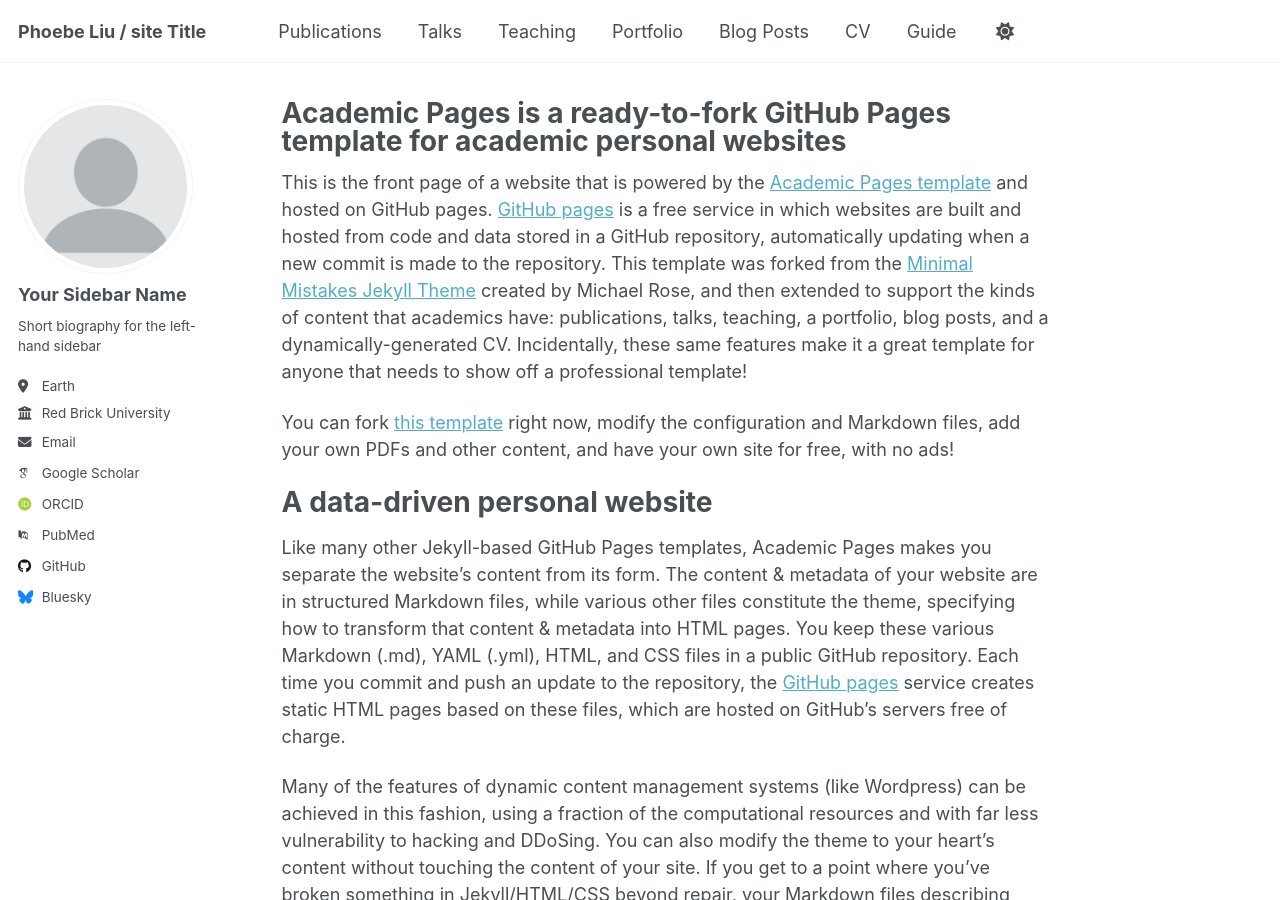
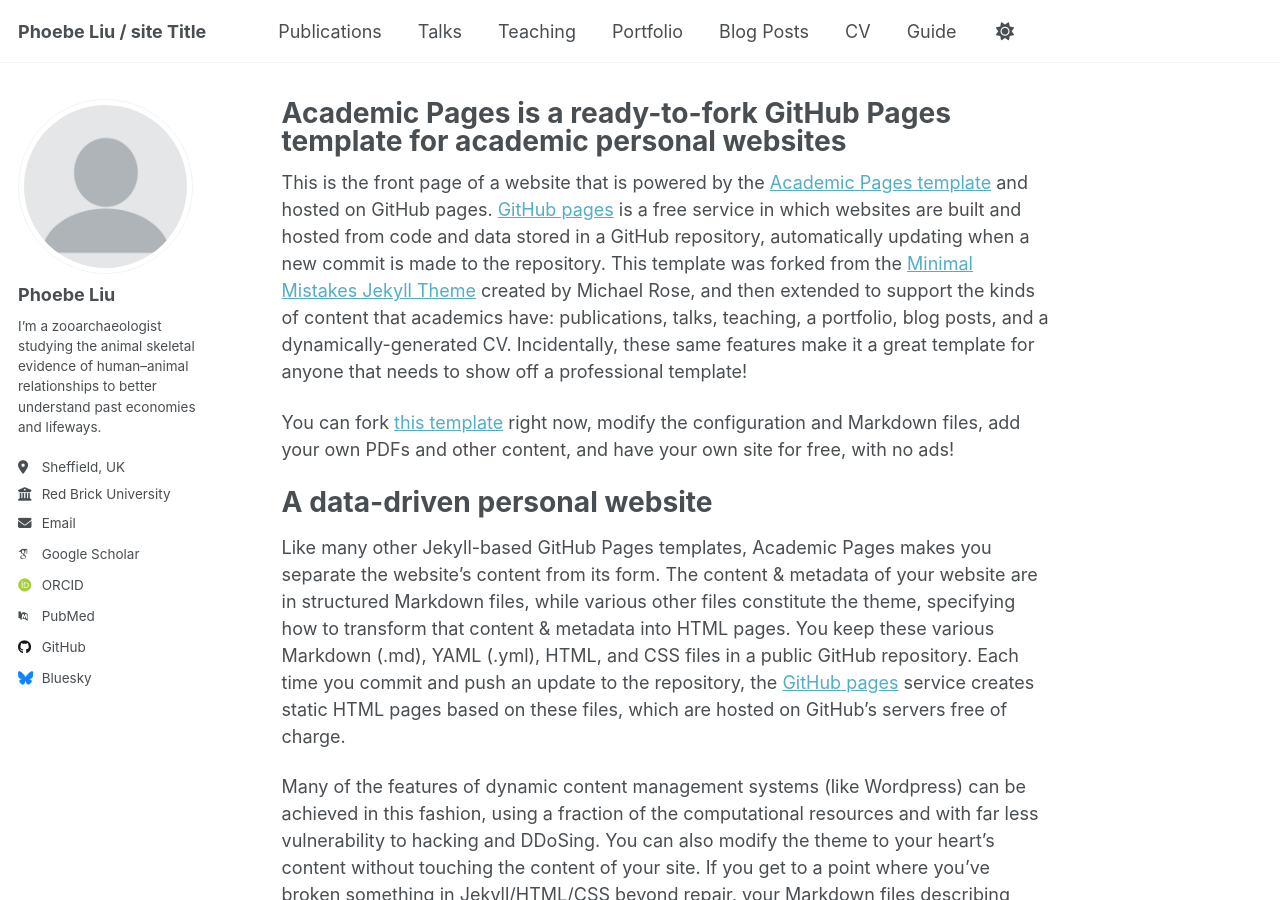
Before and after one commit to Phoebe-WCLiu/phoebe-wcliu.github.io, a Jekyll site: the page built from _pages/about.md, in a window 1280 px wide and 900 px high. Built offline with Jekyll 4.4.1, drawn with Linux system fonts in a browser that asks for light colours; some web fonts are replaced; a script that is not in the unit is left out.

Commit message:
Update _config.yml

```diff
--- a/_config.yml
+++ b/_config.yml
@@ -24,13 +24,13 @@ repository               : "phoebe-wcliu/phoebe-wcliu.github.io"
 author:
   # Biographic information
   avatar           : "profile.png"
-  name             : "Your Sidebar Name"
+  name             : "Phoebe Liu"
   pronouns         : # example: "she/her"
-  bio              : "Short biography for the left-hand sidebar"
-  location         : "Earth"
+  bio              : "I’m a zooarchaeologist studying the animal skeletal evidence of human–animal relationships to better understand past economies and lifeways."
+  location         : "Sheffield, UK"
   employer         : "Red Brick University"
   uri              : # URL
-  email            : "none@example.org"
+  email            : "phoebe.wcliu@gmail.com"
 
   # Academic websites
   academia         : # URL
```
